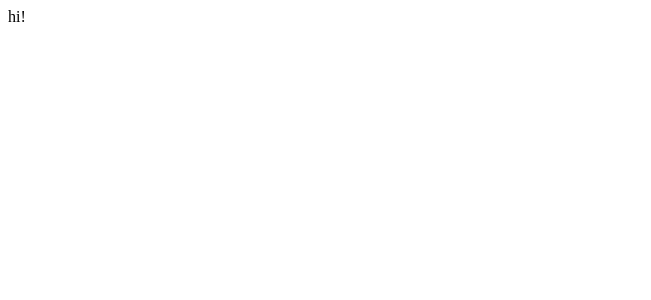
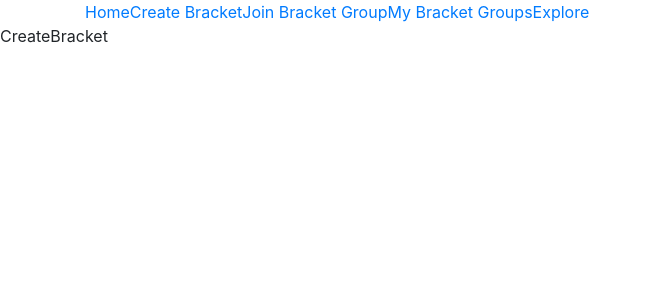
Before and after one commit to DannyOppenheimer/BracketHub, a React (Create React App) app: page /bracket-builder in a window 1280 px wide. Shown: the top 300 px of the page, without its empty margins (0-651 px from the left). Built offline with nearby package versions, Linux system fonts and the light colour scheme.

Commit message:
Multi-page functionality

```diff
--- a/package.json
+++ b/package.json
@@ -8,6 +8,7 @@
     "@testing-library/user-event": "^13.5.0",
     "react": "^18.0.0",
     "react-dom": "^18.0.0",
+    "react-router-dom": "^6.3.0",
     "react-scripts": "5.0.1",
     "web-vitals": "^2.1.4"
   },
--- a/public/index.html
+++ b/public/index.html
@@ -9,6 +9,7 @@
       name="description"
       content="Web site created using create-react-app"
     />
+    <link rel="stylesheet" href="https://stackpath.bootstrapcdn.com/bootstrap/4.3.1/css/bootstrap.min.css"/>
     <link rel="apple-touch-icon" href="%PUBLIC_URL%/logo192.png" />
     <!--
       manifest.json provides metadata used when your web app is installed on a
--- a/src/App.js
+++ /dev/null
@@ -1,9 +0,0 @@
-function App() {
-  return (
-    <div className="App">
-      hi!
-    </div>
-  );
-}
-
-export default App;
--- /dev/null
+++ b/src/components/CreateBracket.jsx
@@ -0,0 +1,9 @@
+import React from 'react'
+
+const CreateBracket = () => {
+  return (
+    <div>CreateBracket</div>
+  )
+}
+
+export default CreateBracket
--- /dev/null
+++ b/src/components/Explore.jsx
@@ -0,0 +1,9 @@
+import React from 'react'
+
+const Explore = () => {
+  return (
+    <div>Explore</div>
+  )
+}
+
+export default Explore
--- /dev/null
+++ b/src/components/Home.jsx
@@ -0,0 +1,9 @@
+import React from 'react'
+
+const Home = () => {
+  return (
+    <div>Home</div>
+  )
+}
+
+export default Home
--- /dev/null
+++ b/src/components/JoinBracketGroup.jsx
@@ -0,0 +1,9 @@
+import React from 'react'
+
+const JoinBracketGroup = () => {
+  return (
+    <div>JoinBracketGroup</div>
+  )
+}
+
+export default JoinBracketGroup
--- /dev/null
+++ b/src/components/MyBracketGroups.jsx
@@ -0,0 +1,9 @@
+import React from 'react'
+
+const MyBracketGroups = () => {
+  return (
+    <div>MyBracketGroups</div>
+  )
+}
+
+export default MyBracketGroups
--- /dev/null
+++ b/src/components/Navigation.jsx
@@ -0,0 +1,16 @@
+import React from 'react'
+import { NavLink } from "react-router-dom";
+
+const Navigation = () => {
+  return (
+    <div className='container'>
+        <NavLink to="/">Home</NavLink>
+        <NavLink to="/bracket-builder">Create Bracket</NavLink>
+        <NavLink to="/join-bracket">Join Bracket Group</NavLink>
+        <NavLink to="/bracket-groups">My Bracket Groups</NavLink>
+        <NavLink to="/explore">Explore</NavLink>
+    </div>
+  )
+}
+
+export default Navigation
--- /dev/null
+++ b/src/components/index.js
@@ -0,0 +1,6 @@
+export { default as Navigation } from "./Navigation";
+export { default as Home } from "./Home";
+export { default as CreateBracket } from "./CreateBracket";
+export { default as JoinBracketGroup } from "./JoinBracketGroup";
+export { default as MyBracketGroups } from "./MyBracketGroups";
+export { default as Explore } from "./Explore";
--- a/src/index.js
+++ b/src/index.js
@@ -1,13 +1,29 @@
 import React from 'react';
 import ReactDOM from 'react-dom/client';
-import App from './App';
 import reportWebVitals from './reportWebVitals';
+
+import { BrowserRouter as Router, Route, Routes } from "react-router-dom";
+import {
+  Navigation,
+  Home,
+  CreateBracket,
+  JoinBracketGroup,
+  MyBracketGroups,
+  Explore,
+} from "./components";
 
 const root = ReactDOM.createRoot(document.getElementById('root'));
 root.render(
-  <React.StrictMode>
-    <App />
-  </React.StrictMode>
+  <Router>
+    <Navigation />
+    <Routes>
+      <Route path="/" element={<Home />} />
+      <Route path="/bracket-builder" element={<CreateBracket />} />
+      <Route path="/join-bracket" element={<JoinBracketGroup />} />
+      <Route path="/bracket-groups" element={<MyBracketGroups />} />
+      <Route path="/explore" element={<Explore />} />
+    </Routes>
+  </Router>
 );
 
 // If you want to start measuring performance in your app, pass a function
```
Also changed, not shown: src/components/Header.js (deleted), 1 other file (tests, documents, lock files or other folders).
